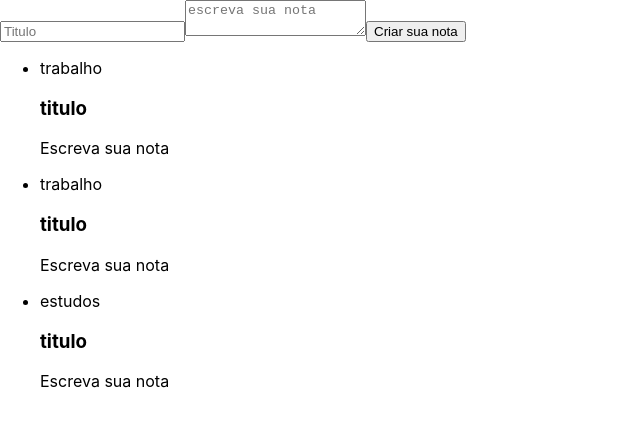
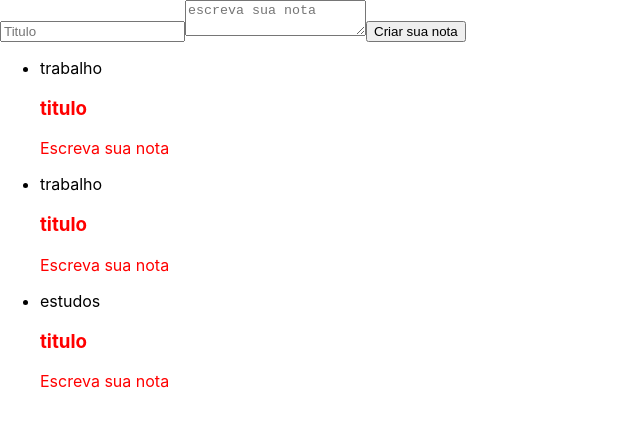
Before and after one commit to LucasMeyble/alura, a React (Create React App) app in the folder entendendo_react/ceep/: page / in a window 1280 px wide. Shown: the top 426 px of the page, without its empty margins (0-640 px from the left). Built offline with nearby package versions, Linux system fonts and the light colour scheme.

Commit message:
estilizando componentes

```diff
--- a/entendendo_react/ceep/src/components/CardNota.jsx
+++ b/entendendo_react/ceep/src/components/CardNota/CardNota.jsx
@@ -1,10 +1,11 @@
 import React, { Component } from 'react';
+import './style.css'
 
 class CardNota extends Component {
 
     render(){
         return(
-            <section>
+            <section className='card-nota'>
                 <header>
                     <h3>titulo</h3>
                 </header>
--- /dev/null
+++ b/entendendo_react/ceep/src/components/CardNota/style.css
@@ -0,0 +1,3 @@
+.card-nota{
+   color: red ;
+}
--- a/entendendo_react/ceep/src/components/ListaDeNotas.jsx
+++ b/entendendo_react/ceep/src/components/ListaDeNotas.jsx
@@ -1,5 +1,5 @@
 import React, { Component } from 'react';
-import CardNota from './CardNota';
+import CardNota from './CardNota/CardNota';
 
 class ListaDeNotas extends Component{
 
@@ -7,9 +7,9 @@ class ListaDeNotas extends Component{
         return(
             <ul>
                 {/* eu crio um array e mando os itens por categorias */}
-                { Array.of('trabalho', 'trabalho','estudos').map((categorias) => {
+                { Array.of('trabalho', 'trabalho','estudos').map((categorias, key) => {
                     return (
-                        <li>
+                        <li key={key}>
                             <div>{categorias}</div>
                             <CardNota/>
                         </li>
```
